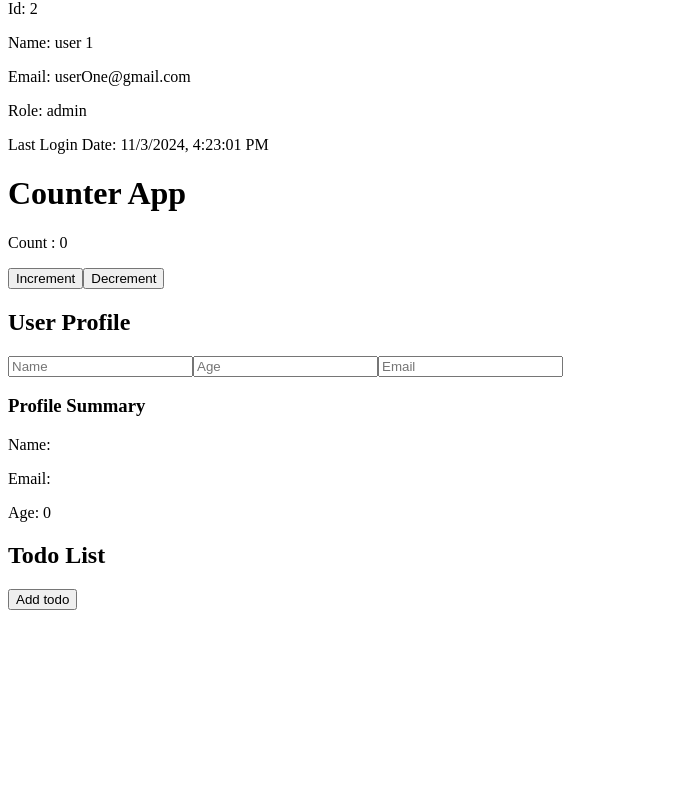
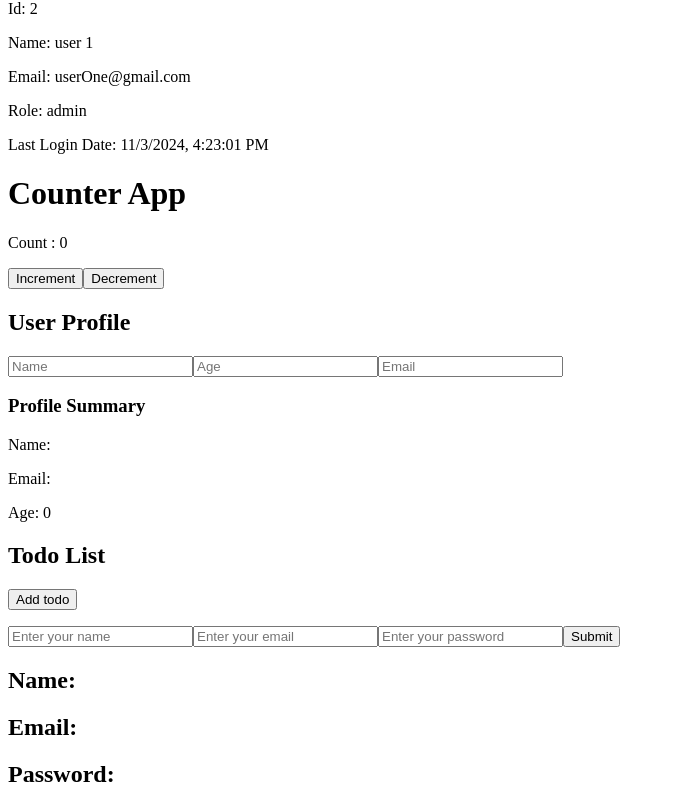
Before and after one commit to atultiwari7388/nextjs-end-2024, a React (Vite) app in the folder practice-prj/: page / in a window 1280 px wide. Shown: the part 392-1200 px from the top of the page, without its empty margins (0-675 px from the left). Before the commit the page ends 1018 px from the top, so only its background shows below. Built offline with nearby package versions, Linux system fonts and the light colour scheme.

Commit message:
challenge 6 done

```diff
--- a/practice-prj/src/App.tsx
+++ b/practice-prj/src/App.tsx
@@ -6,6 +6,7 @@
 import { Counter } from "./components/Counter";
 import { UserProfile } from "./components/UserProfile";
 import { TodoList } from "./components/TodoList";
+import { FormComp } from "./components/FormComp";
 
 const App = () => {
   const userData: Info = {
@@ -36,6 +37,7 @@
       <Counter />
       <UserProfile />
       <TodoList />
+      <FormComp />
     </div>
   );
 };
--- /dev/null
+++ b/practice-prj/src/components/FormComp.tsx
@@ -0,0 +1,48 @@
+import { FormEvent, useRef, useState } from "react";
+
+type FormDataType = {
+  name: string;
+  email: string;
+  password: string;
+};
+
+export const FormComp = () => {
+  const [submitData, setSubmitData] = useState<FormDataType>({
+    name: "",
+    email: "",
+    password: "",
+  });
+
+  const name = useRef<HTMLInputElement>(null);
+  const email = useRef<HTMLInputElement>(null);
+  const password = useRef<HTMLInputElement>(null);
+
+  function handleSubmit(event: FormEvent<HTMLFormElement>) {
+    event.preventDefault();
+
+    const nameValue = name.current!.value;
+    const emailValue = email.current!.value;
+    const passwordValue = password.current!.value;
+
+    setSubmitData({
+      name: nameValue,
+      email: emailValue,
+      password: passwordValue,
+    });
+  }
+
+  return (
+    <form onSubmit={handleSubmit}>
+      <input type="text" placeholder="Enter your name" ref={name} />
+      <input type="email" placeholder="Enter your email" ref={email} />
+      <input type="password" placeholder="Enter your password" ref={password} />
+      <button type="submit">Submit</button>
+
+      <section>
+        <h1>Name: {submitData.name}</h1>
+        <h1>Email: {submitData.email}</h1>
+        <h1>Password: {submitData.password}</h1>
+      </section>
+    </form>
+  );
+};
```
